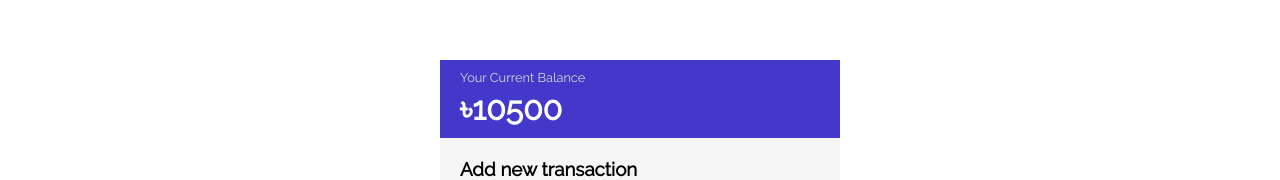
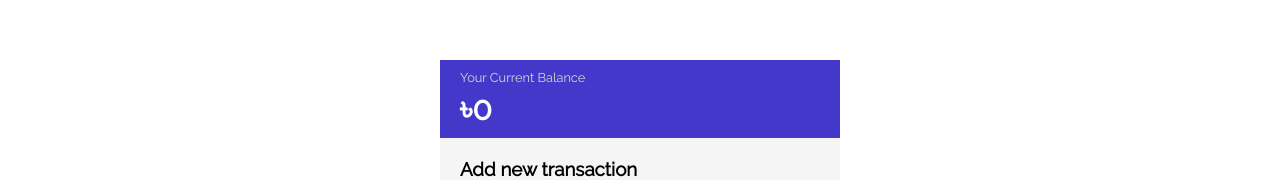
Before and after one commit to Mahfuzul-Islam55/Expense-Tracker-Application, a Next.js app: page / in a window 1280 px wide. Shown: the part 124-304 px from the top of the page. Built offline with nearby package versions, Linux system fonts and the light colour scheme; no server answers.

Commit message:
showing total balance

```diff
--- a/components/Balance.tsx
+++ b/components/Balance.tsx
@@ -1,12 +1,29 @@
+import { useAppSelector } from "@/redux/Store";
+import { ITransactionsType } from "@/redux/transaction/TransactionType";
 import React from "react";
 
 const Balance = () => {
+  const { transactions } = useAppSelector((state) => state.transaction);
+
+  const calculateIncome = (transactions: ITransactionsType[]) => {
+    let income = 0;
+    transactions.forEach((element: ITransactionsType) => {
+      const { type, amount } = element;
+      if (type === "income") income += amount as number;
+      else income -= amount as number;
+    });
+    return income;
+  };
   return (
     <div className="top_card">
       <p>Your Current Balance</p>
       <h3>
         <span>৳</span>
-        <span>10500</span>
+        {transactions.length > 0 ? (
+          <span>{calculateIncome(transactions)}</span>
+        ) : (
+          0
+        )}
       </h3>
     </div>
   );
```
Also changed, not shown: 1 other file (tests, documents, lock files or other folders).
